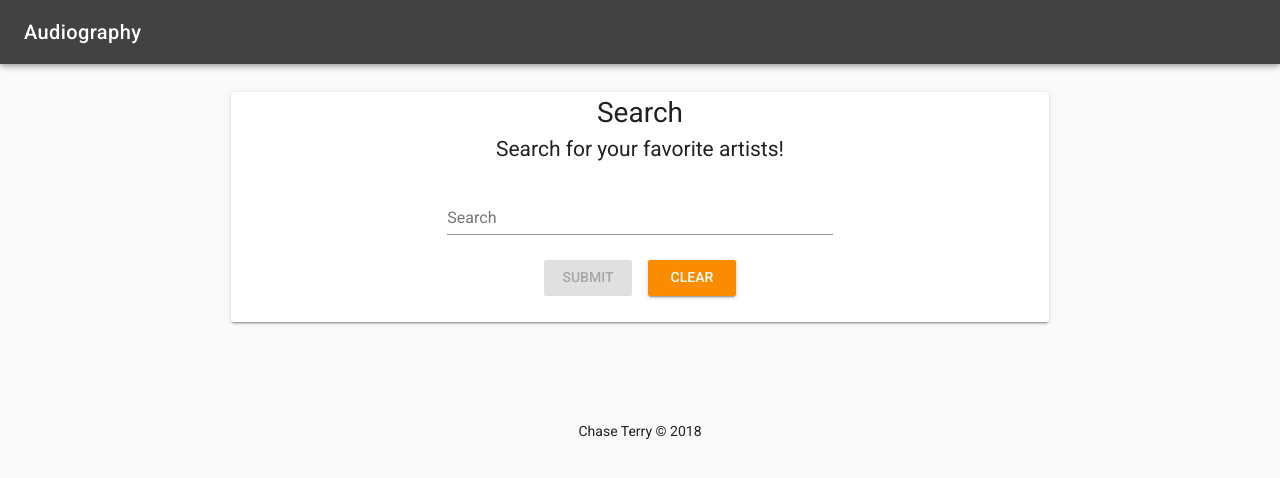
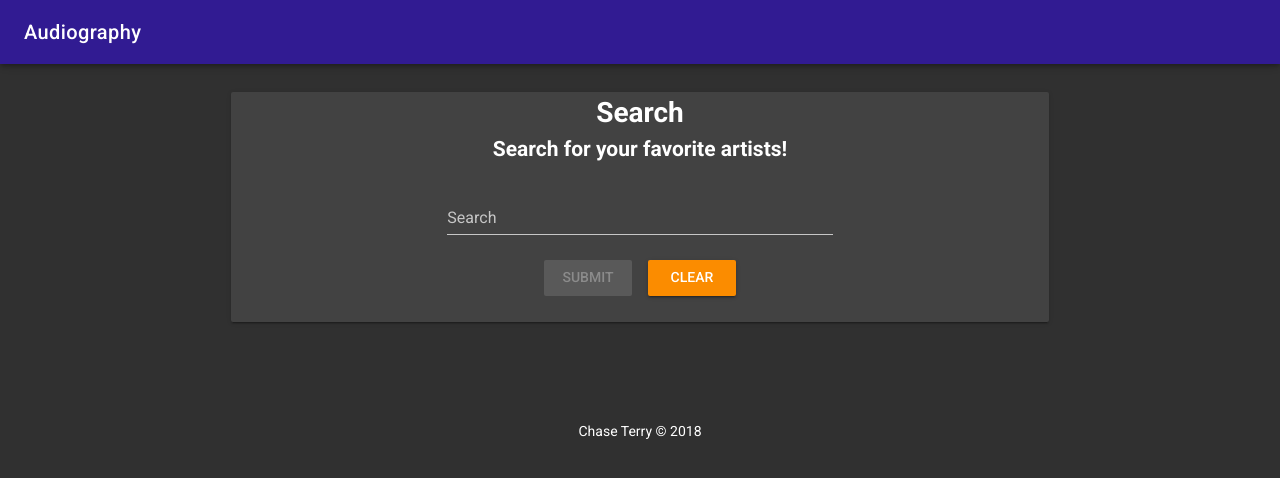
Before and after one commit to cdterry87/Audiography, a Vue app: page / in a window 1280 px wide. Shown: the top 478 px of the page. Built offline with nearby package versions, Linux system fonts and the light colour scheme.

Commit message:
Switched to dark theme and other small style changes.

```diff
--- a/src/App.vue
+++ b/src/App.vue
@@ -1,6 +1,6 @@
 <template>
-    <v-app>
-        <v-toolbar app color="grey darken-3" text-color="white" id="toolbar">
+    <v-app dark>
+        <v-toolbar app color="deep-purple darken-4" text-color="white" id="toolbar">
             <router-link :to="'/'"><v-toolbar-title v-text="title"></v-toolbar-title></router-link>
         </v-toolbar>
         <v-content>
@@ -37,6 +37,18 @@ a {
     text-align: left !important;
 }
 
+img.image-full {
+    width: 100% !important;
+}
+
+.v-list {
+    padding: 0 !important;
+}
+
+.v-chip__content a {
+    color: white !important;
+}
+
 #copyright {
     text-align: center !important;
     padding-top: 50px;
--- a/src/views/Artist.vue
+++ b/src/views/Artist.vue
@@ -49,18 +49,14 @@
                     <v-card v-if="details.strArtistBanner">
                         <v-img :src="details.strArtistBanner" class="image-full"></v-img>
                     </v-card>
-
                     <br>
-
                     <v-card>
                         <v-card-title class="long-text">
                             <h1>{{ details.strArtist }}</h1>
                             <div v-html="details.strBiographyEN.trim()"></div>
                         </v-card-title>
                     </v-card>
-
                     <br>
-
                     <v-card>
                         <v-card-title>
                             <h2>{{ albums.length }} Albums</h2>
--- a/src/views/Home.vue
+++ b/src/views/Home.vue
@@ -22,8 +22,6 @@
       <v-layout row v-if="searchResults.length > 0">
           <v-flex md8 offset-md2>
             <h2>Search Results</h2>
-
-              <v-card>
             <v-list two-line>
                 <div v-for="(result, index) in searchResults" :key="result.idArtist">
                 <v-list-tile avatar :to="'/artist/' + result.idArtist">
@@ -43,7 +41,6 @@
                 <v-divider v-if="index + 1 < searchResults.length" :key="`divider-${index}`"></v-divider>
                 </div>
             </v-list>
-              </v-card>
           </v-flex>
       </v-layout>
   </v-container>
@@ -88,34 +85,3 @@
     }
 }
 </script>
-
-<!-- Add "scoped" attribute to limit CSS to this component only -->
-<style scoped>
-h1,
-h2 {
-    font-weight: normal;
-}
-ul {
-    list-style-type: none;
-    padding: 0;
-}
-li {
-    display: inline-block;
-    margin: 0 10px;
-}
-a {
-    color: #42b983;
-}
-
-img.image-full {
-    width: 100% !important;
-}
-
-.v-list__tile {
-    border-bottom: solid 1px #333 !important;
-}
-
-.v-chip__content a {
-    color: white !important;
-}
-</style>
```
Lines whose indentation alone changed are shown as unchanged.
